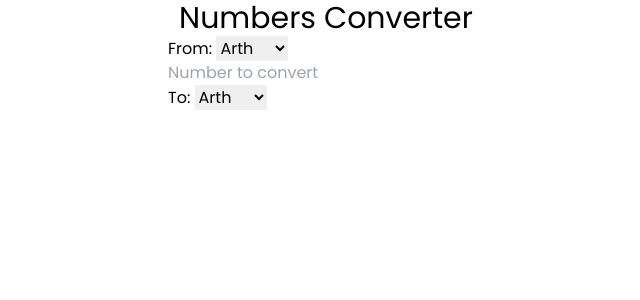
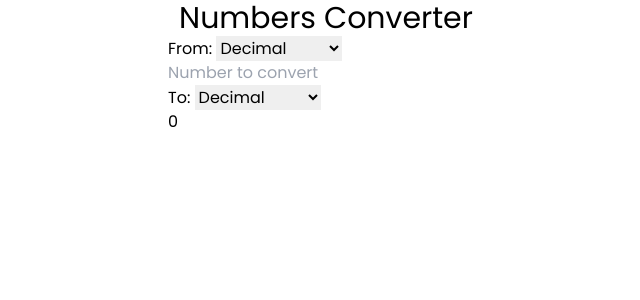
Before and after one commit to probablyArth/numbers-converter, a React (Create React App) app: page / in a window 1280 px wide. Shown: the top 300 px of the page, without its empty margins (314-954 px from the left). Built offline with nearby package versions, Linux system fonts and the light colour scheme.

Commit message:
Convert Bro

```diff
--- a/src/components/form/FromTypeInput.js
+++ b/src/components/form/FromTypeInput.js
@@ -5,10 +5,14 @@ const FromInput = () => {
   const { setFromType } = useContext(valuesContext);
 
   return (
-    <select name="type" id="type" onChange={(e) => setFromType(e.target.value)}>
-      <option value="arth">Arth</option>
-      <option value="anmol">Anmol</option>
-      <option value="ash">Ash</option>
+    <select
+      name="type"
+      id="type"
+      onChange={(e) => setFromType(Number(e.target.value))}
+    >
+      <option value="10">Decimal</option>
+      <option value="8">Octal</option>
+      <option value="16">Hexadecimal</option>
     </select>
   );
 };
--- a/src/components/form/ToTypeInput.js
+++ b/src/components/form/ToTypeInput.js
@@ -5,10 +5,14 @@ const ToInput = () => {
   const { setToType } = useContext(valuesContext);
 
   return (
-    <select name="type" id="type" onChange={(e) => setToType(e.target.value)}>
-      <option value="arth">Arth</option>
-      <option value="anmol">Anmol</option>
-      <option value="ash">Ash</option>
+    <select
+      name="type"
+      id="type"
+      onChange={(e) => setToType(Number(e.target.value))}
+    >
+      <option value="10">Decimal</option>
+      <option value="8">Octal</option>
+      <option value="16">Hexadecimal</option>
     </select>
   );
 };
--- a/src/components/form/index.js
+++ b/src/components/form/index.js
@@ -2,9 +2,19 @@ import FromTypeInput from "./FromTypeInput";
 import ToTypeInput from "./ToTypeInput";
 import ValueInput from "./ValueInput";
 
-import React from "react";
+import React, { useContext, useEffect, useState } from "react";
+import { convertBro } from "./utils";
+import { valuesContext } from "../../contexts/ValuesContext";
 
 const Form = () => {
+  const [ans, setAns] = useState("");
+
+  const { fromType, toType, value } = useContext(valuesContext);
+
+  useEffect(() => {
+    setAns(convertBro(value, fromType, toType));
+  }, [fromType, toType, value]);
+
   return (
     <div>
       <div>
@@ -16,6 +26,7 @@ const Form = () => {
           To: <ToTypeInput />
         </div>
       </div>
+      {ans}
     </div>
   );
 };
--- a/src/components/form/utils.js
+++ b/src/components/form/utils.js
@@ -1,3 +1,8 @@
-// const decimalToOctal = () => {
+// const decimalToOctal = (decimal) => {
+//   return decimal.toString(8);
+// };
 
-// }
+export const convertBro = (number, from, to) => {
+  const string = number.toString(from);
+  return parseInt(string, to);
+};
--- a/src/contexts/ValuesContext.js
+++ b/src/contexts/ValuesContext.js
@@ -3,8 +3,8 @@ import { createContext, useState } from "react";
 export const valuesContext = createContext();
 
 const ValuesContextProvider = ({ children }) => {
-  const [fromType, setFromType] = useState("decimal");
-  const [toType, setToType] = useState("decimal");
+  const [fromType, setFromType] = useState(10);
+  const [toType, setToType] = useState(10);
   const [value, setValue] = useState(0);
 
   return (
```
